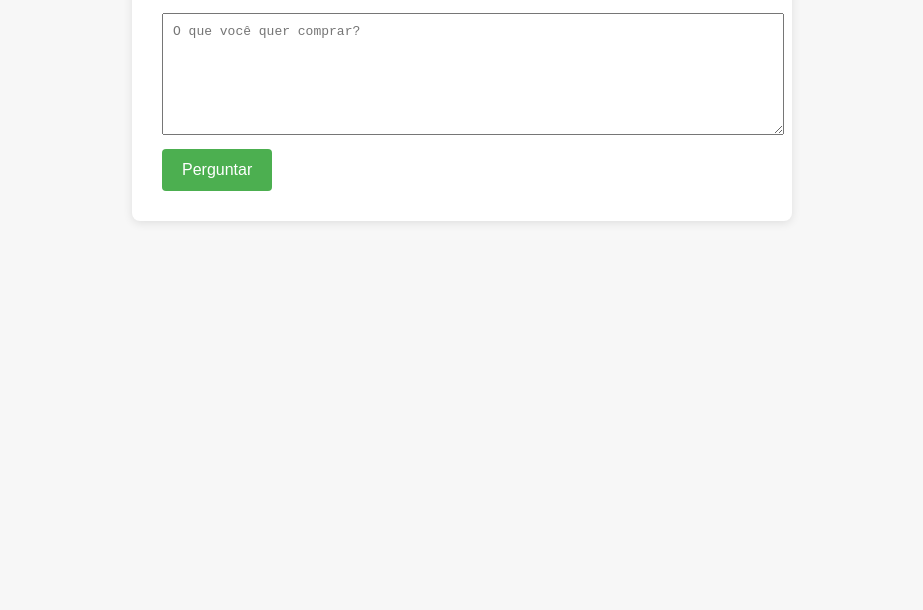
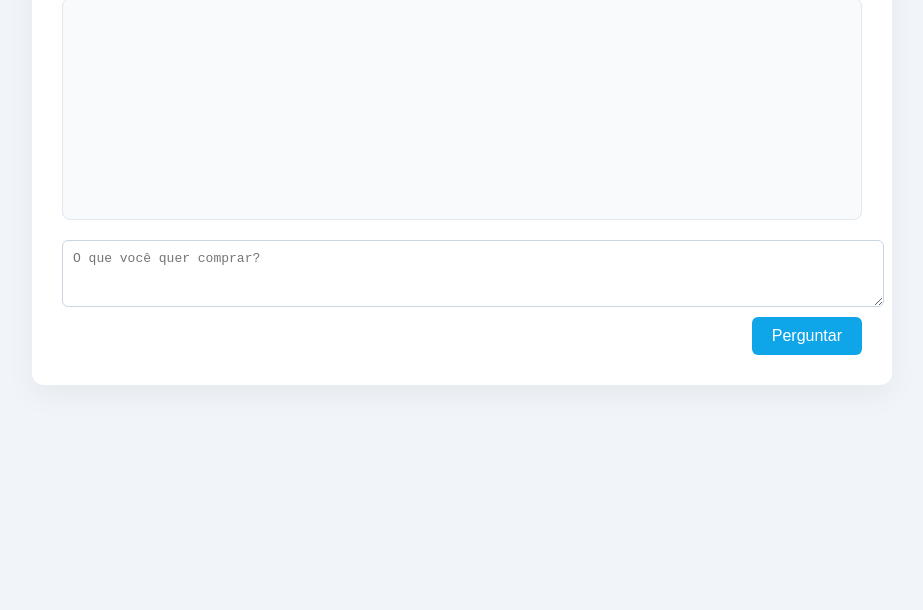
Before and after one commit to somosconsumidores/mestre-dos-produtos-site, a plain HTML site: page index.html in a window 1280 px wide. Shown: the part 190-800 px from the top of the page, without its empty margins (178-1101 px from the left). Drawn offline with Linux system fonts and the light colour scheme.

Commit message:
Update style.css

```diff
--- a/style.css
+++ b/style.css
@@ -1,45 +1,76 @@
 body {
-  font-family: Arial, sans-serif;
-  background-color: #f7f7f7;
   margin: 0;
-  padding: 40px;
+  font-family: 'Segoe UI', sans-serif;
+  background-color: #f1f5f9;
 }
 
 .container {
-  max-width: 600px;
-  margin: auto;
-  background: white;
+  max-width: 800px;
+  margin: 40px auto;
+  background: #fff;
   padding: 30px;
+  border-radius: 12px;
+  box-shadow: 0 10px 30px rgba(0,0,0,0.05);
+}
+
+h1 {
+  font-size: 2rem;
+  margin-bottom: 10px;
+}
+
+.chat-box {
+  min-height: 200px;
+  padding: 10px;
+  border: 1px solid #e2e8f0;
+  background: #f8fafc;
   border-radius: 8px;
-  box-shadow: 0 2px 10px rgba(0,0,0,0.1);
+  margin-bottom: 20px;
+  white-space: pre-wrap;
+  overflow-y: auto;
+  max-height: 400px;
+}
+
+.chat-msg {
+  margin-bottom: 15px;
+}
+
+.user-msg {
+  text-align: right;
+  color: #1e40af;
+  font-weight: 600;
+}
+
+.bot-msg {
+  text-align: left;
+  color: #0f172a;
+}
+
+.input-area {
+  display: flex;
+  flex-direction: column;
+  gap: 10px;
 }
 
 textarea {
   width: 100%;
-  height: 100px;
-  margin-bottom: 10px;
   padding: 10px;
   font-size: 1em;
+  border-radius: 6px;
+  border: 1px solid #cbd5e1;
 }
 
 button {
-  background-color: #4CAF50;
+  align-self: flex-end;
+  padding: 10px 20px;
+  background-color: #0ea5e9;
   color: white;
   border: none;
-  padding: 12px 20px;
+  border-radius: 6px;
   font-size: 1em;
   cursor: pointer;
-  border-radius: 4px;
+  transition: background-color 0.3s;
 }
 
 button:hover {
-  background-color: #45a049;
+  background-color: #0284c7;
 }
-
-.resposta {
-  margin-top: 20px;
-  white-space: pre-wrap;
-  background: #eef;
-  padding: 15px;
-  border-radius: 4px;
-}
```
